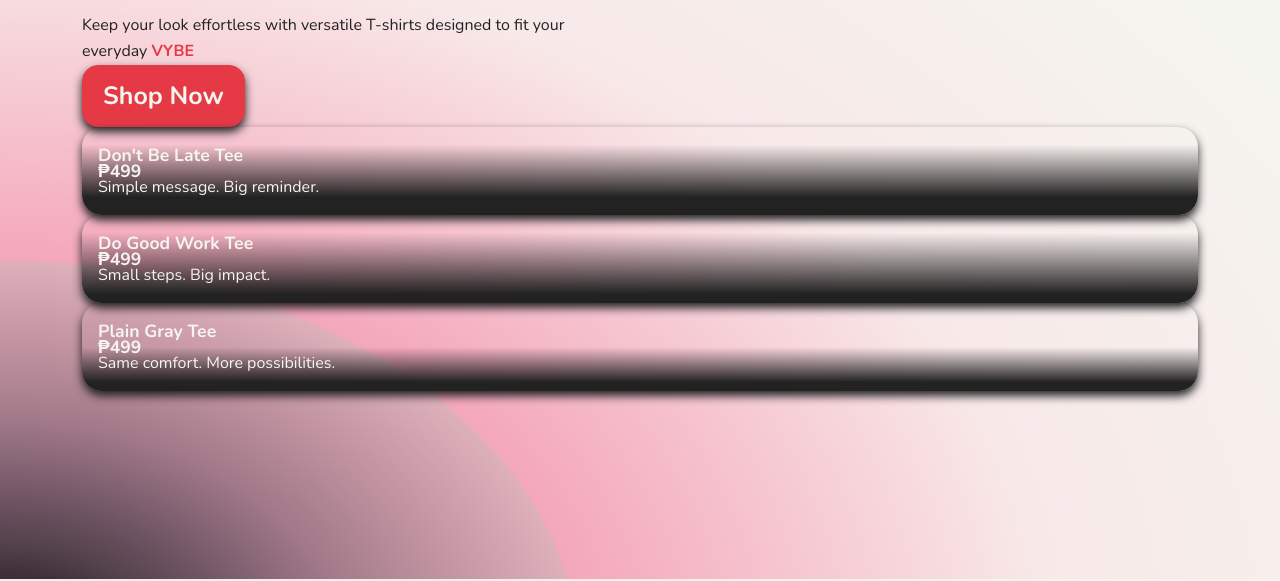
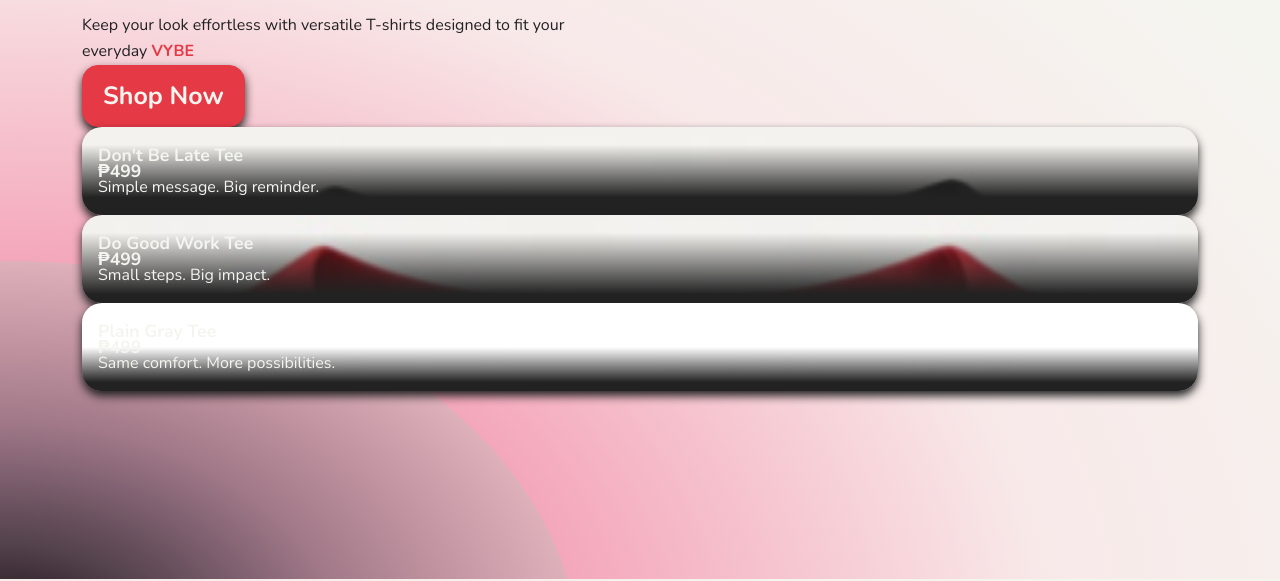
Before and after one commit to jianellenriquez3/vybe-store, a plain HTML site: page html/home-page.html in a window 1280 px wide. Shown: the part 221-802 px from the top of the page. Drawn offline with nearby package versions, Linux system fonts and the light colour scheme.

Commit message:
Update style.css

```diff
--- a/css/style.css
+++ b/css/style.css
@@ -279,7 +279,7 @@ a {
 }
 
 #shirt-1 {
-    background-image: linear-gradient(to bottom, rgba(255, 255, 255, 0) 20%, var(--primary) 80%), url(shirt-1.png);
+    background-image: linear-gradient(to bottom, rgba(255, 255, 255, 0) 20%, var(--primary) 80%), url(../images/shirt-1.png);
     background-repeat: no-repeat;
     background-size: 250%;
     background-position: center top;
@@ -288,7 +288,7 @@ a {
 }
 
 #shirt-2 {
-    background-image: linear-gradient(to bottom, rgba(255, 255, 255, 0) 20%, var(--primary) 90%), url(shirt-2.png);
+    background-image: linear-gradient(to bottom, rgba(255, 255, 255, 0) 20%, var(--primary) 90%), url(../images/shirt-2.png);
     background-repeat: no-repeat;
     background-size: 250%;
     background-position: center top;
@@ -297,7 +297,7 @@ a {
 }
 
 #shirt-3 {
-    background-image: linear-gradient(to bottom, rgba(255, 255, 255, 0) 50%, var(--primary) 90%), url(shirt-3.png);
+    background-image: linear-gradient(to bottom, rgba(255, 255, 255, 0) 50%, var(--primary) 90%), url(../images/shirt-3.png);
     background-repeat: no-repeat;
     background-size: 250%;
     background-position: center top;
```
